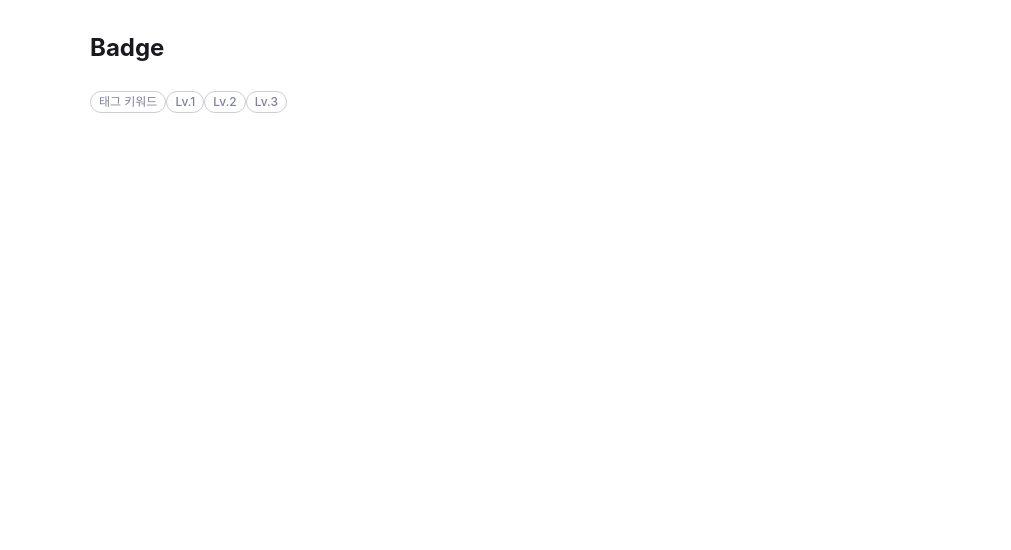
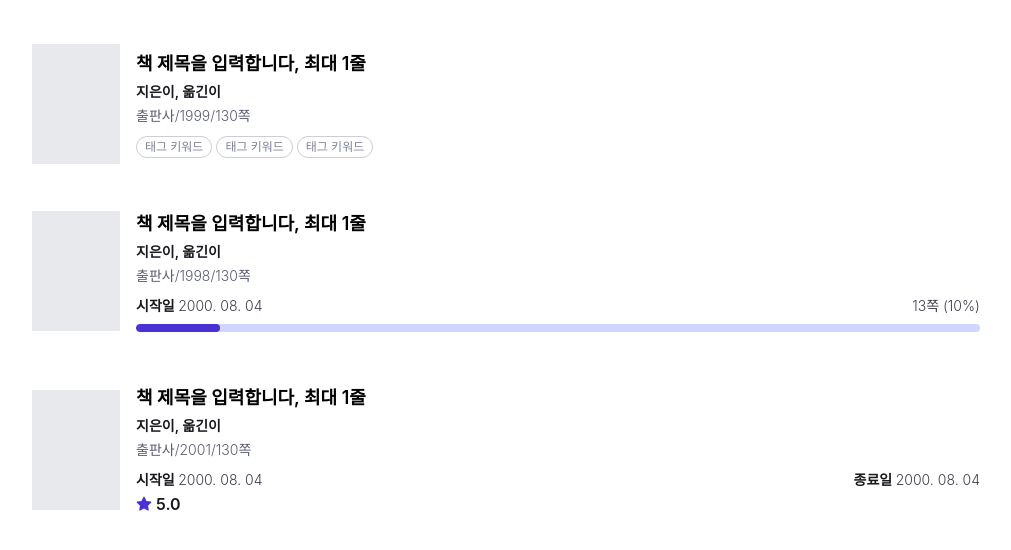
Before and after one commit to Leets-Official/StepBookStep-FE, a React (Vite) app: page / in a window 1280 px wide. Shown: the top 550 px of the page, without its empty margins (134-1145 px from the left). Built offline with nearby package versions, Linux system fonts and the light colour scheme; a web font is replaced by a local one.

Commit message:
feat : BookList 컴포넌트 구현

```diff
--- /dev/null
+++ b/src/components/BookList/BookList.styles.ts
@@ -0,0 +1,29 @@
+export const row = `
+  flex items-center gap-4 p-1.5 rounded-xl
+  transition-all duration-150
+  cursor-pointer
+  bg-transparent
+  hover:bg-white
+  hover:shadow-[0_8px_24px_rgba(99,91,255,0.12)]
+  active:bg-purple-100/40
+`;
+
+export const cover = "w-22 h-30 bg-gray-200 flex-shrink-0";
+
+export const content = "py-3 flex-1 space-y-2.5";
+
+export const info = "space-y-1";
+export const title = "text-lg font-semibold text-black line-clamp-1";
+export const author = "text-sm font-semibold text-gray-900";
+export const meta = "text-sm font-light text-gray-600";
+
+export const extra = "space-y-1";
+
+export const tagWrap = "flex gap-1 flex-wrap";
+
+export const progressWrap = "space-y-2";
+export const progressTop = "flex justify-between text-sm text-gray-700";
+
+export const dateRow = "flex justify-between text-sm text-gray-700 mb-0.5";
+export const Label = "text-gray-900 font-semibold";
+export const Value = "text-gray-700 font-light";
--- /dev/null
+++ b/src/components/BookList/BookList.tsx
@@ -0,0 +1,86 @@
+import { Badge } from "@/components/Badge/Badge";
+import { LinearProgress } from "@/components/Progress/LinearProgress";
+import type { BookListProps } from "./BookList.types";
+import * as S from "./BookList.styles";
+import { StarFilledIcon } from "@/assets/icons";
+
+export function BookList({
+  readingState,
+  title,
+  author,
+  publisher,
+  publicYear,
+  totalPages,
+  tags = [],
+  startDate,
+  endDate,
+  currentPage = 0,
+  rating,
+}: BookListProps) {
+  const percent = readingState === "reading" ? Math.round((currentPage / totalPages) * 100) : 0;
+
+  return (
+    <div className={S.row}>
+      <div className={S.cover} />
+
+      <div className={S.content}>
+        <div className={S.info}>
+          <h3 className={S.title}>{title}</h3>
+          <p className={S.author}>{author}</p>
+          <p className={S.meta}>
+            {publisher}/{publicYear}/{totalPages}쪽
+          </p>
+        </div>
+
+        <div className={S.extra}>
+          {readingState === "before" && tags.length > 0 && (
+            <div className={S.tagWrap}>
+              {tags.map((tag) => (
+                <Badge key={tag} label={tag} />
+              ))}
+            </div>
+          )}
+
+          {readingState === "reading" && (
+            <div className={S.progressWrap}>
+              <div className={S.progressTop}>
+                <span>
+                  <span className={S.Label}>시작일 </span>
+                  <span className={S.Value}>{startDate}</span>
+                </span>
+
+                <span className={S.Value}>
+                  {currentPage}쪽 ({percent}%)
+                </span>
+              </div>
+              <LinearProgress total={totalPages} current={currentPage} />
+            </div>
+          )}
+
+          {readingState === "after" && (
+            <>
+              <div className={S.dateRow}>
+                <span>
+                  <span className={S.Label}>시작일 </span>
+                  <span className={S.Value}>{startDate}</span>
+                </span>
+
+                <span>
+                  <span className={S.Label}>종료일 </span>
+                  <span className={S.Value}>{endDate}</span>
+                </span>
+              </div>
+
+              {rating !== undefined && (
+                <div className={`flex items-center gap-1`}>
+                  <StarFilledIcon className="w-4 h-4 text-purple-500" />
+                  <span className={S.Label}>{rating.toFixed(1)}</span>
+                </div>
+              )}
+            </>
+          )}
+        </div>
+      </div>
+    </div>
+  );
+}
--- a/src/pages/PlayGround.tsx
+++ b/src/pages/PlayGround.tsx
@@ -1,15 +1,40 @@
-import { Badge } from "@/components/Badge/Badge";
+import { BookList } from "@/components/BookList/BookList";
 
 export default function PlayGround() {
   return (
-    <div className="p-8 space-y-6 max-w-4xl mx-auto">
-      <h1 className="text-2xl font-bold text-gray-900 font-sans">Badge</h1>
+    <div className="p-8 max-w-5xl mx-auto space-y-4">
+      <BookList
+        readingState="before"
+        title="책 제목을 입력합니다, 최대 1줄"
+        author="지은이, 옮긴이"
+        publisher="출판사"
+        publicYear="1999"
+        totalPages={130}
+        tags={["태그 키워드", "태그 키워드", "태그 키워드"]}
+      />
 
-      <Badge label="태그 키워드" />
+      <BookList
+        readingState="reading"
+        title="책 제목을 입력합니다, 최대 1줄"
+        author="지은이, 옮긴이"
+        publisher="출판사"
+        publicYear="1998"
+        totalPages={130}
+        startDate="2000. 08. 04"
+        currentPage={13}
+      />
 
-      <Badge label="Lv.1" variant="lv" />
-      <Badge label="Lv.2" variant="lv" />
-      <Badge label="Lv.3" variant="lv" />
+      <BookList
+        readingState="after"
+        title="책 제목을 입력합니다, 최대 1줄"
+        author="지은이, 옮긴이"
+        publisher="출판사"
+        publicYear="2001"
+        totalPages={130}
+        startDate="2000. 08. 04"
+        endDate="2000. 08. 04"
+        rating={5.0}
+      />
     </div>
   );
 }
```
Also changed, not shown: src/components/BookList/BookList.types.ts (added, +19 -0 lines), src/assets/icons/star-filled.svg.
